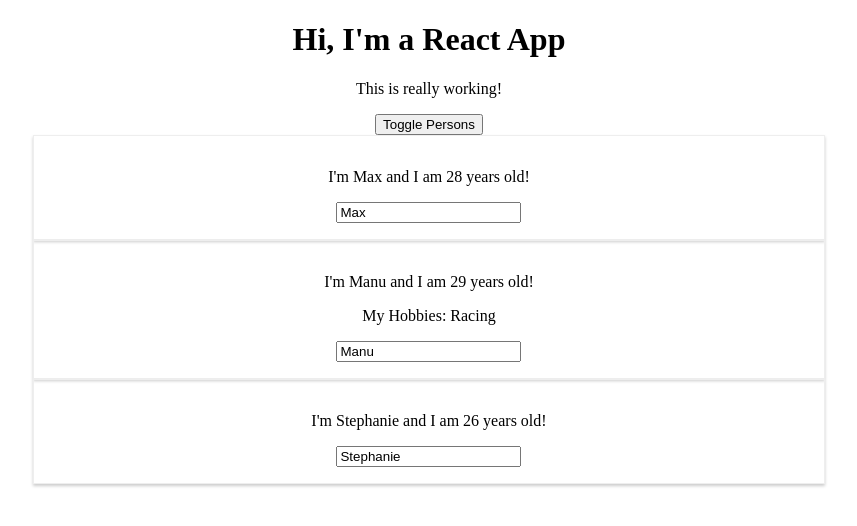
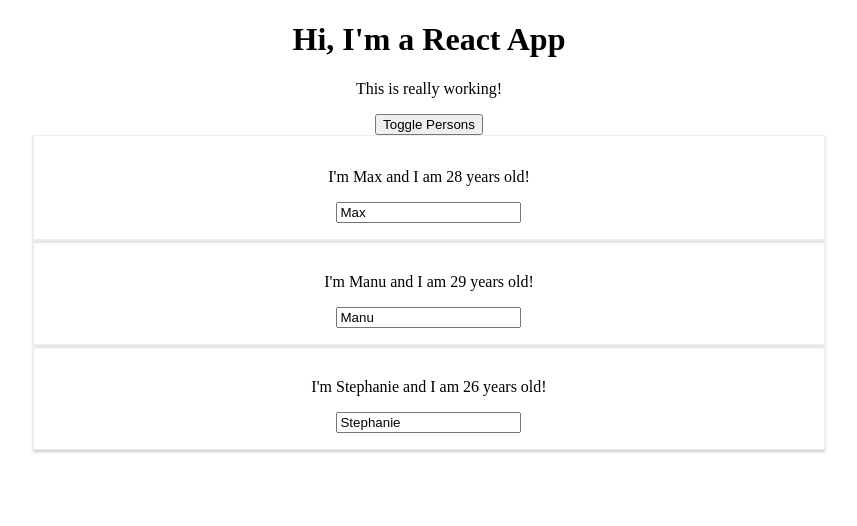
Before and after one commit to GENKI190/React-Udemy, a React (Create React App) app: page / in a window 1280 px wide. Both pictures are taken after a click on the button "Toggle Persons". Shown: the top 526 px of the page, without its empty margins (211-1068 px from the left). Built offline with nearby package versions, Linux system fonts and the light colour scheme.

Commit message:
How to use map method

```diff
--- a/src/App.js
+++ b/src/App.js
@@ -46,22 +46,9 @@
     if (this.state.showPersons) {
       persons = (
         <div>
-          <Person
-            name={this.state.persons[0].name}
-            age={this.state.persons[0].age}
-          />
-          <Person
-            name={this.state.persons[1].name}
-            age={this.state.persons[1].age}
-            click={this.switchNameHandler.bind(this, "Max!!")}
-            changed={this.nameChangedHandler}
-          >
-            My Hobbies: Racing
-          </Person>
-          <Person
-            name={this.state.persons[2].name}
-            age={this.state.persons[2].age}
-          />
+          {this.state.persons.map(person => {
+            return <Person name={person.name} age={person.age} />;
+          })}
         </div>
       );
     }
```
